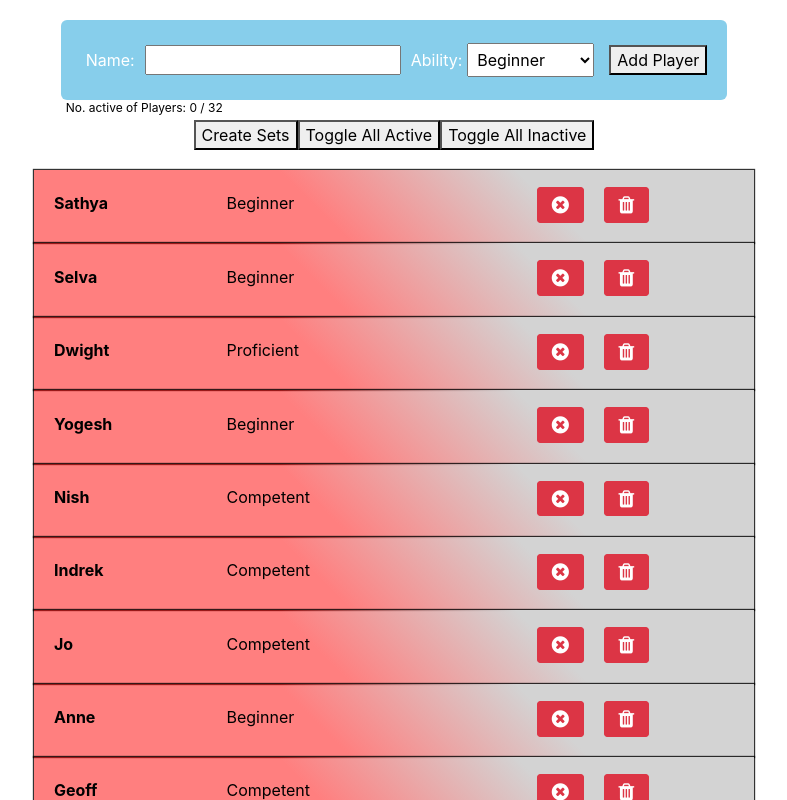
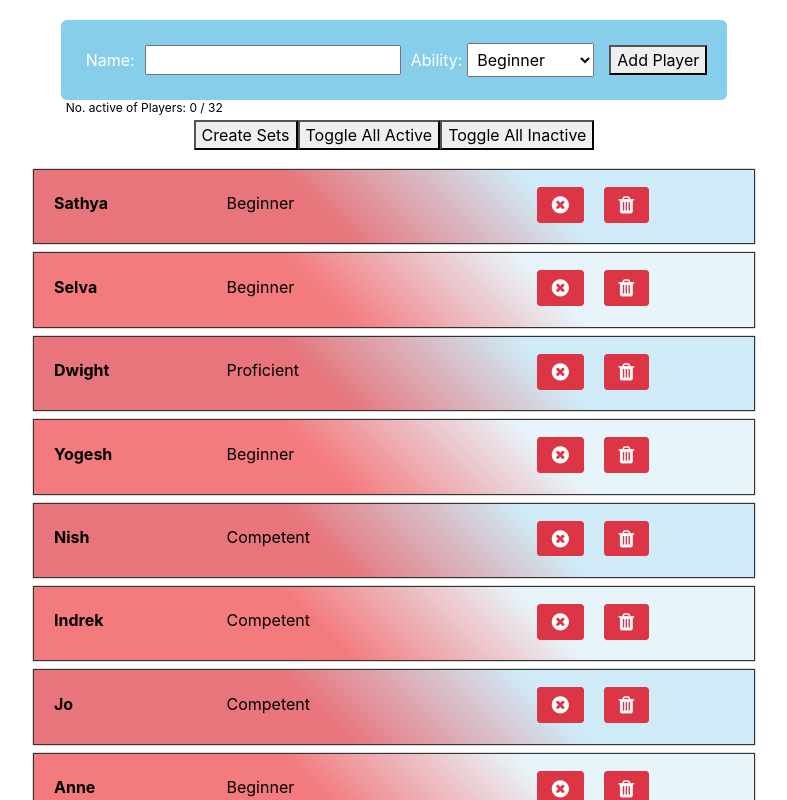
Before and after one commit to Dhrubub/tennis-matches-generator, a React (Create React App) app: page / in a window 1280 px wide. Shown: the top 800 px of the page, without its empty margins (246-1033 px from the left). Built offline with nearby package versions, Linux system fonts and the light colour scheme.

Commit message:
minor changes

```diff
--- a/src/components/Home/player-card.tsx
+++ b/src/components/Home/player-card.tsx
@@ -77,10 +77,7 @@ export default connect(null, mapDispatchToProps)(PlayerCard);
 
 const Container = styled.div`
   display: block;
-  //border-radius: 20px;
   color: black;
-  //background-color: lightgrey;
-  //border: 1px solid grey;
 
   height: fit-content;
   word-wrap: break-word;
@@ -93,29 +90,28 @@ const Container = styled.div`
 
   margin: auto;
 
-  //margin-bottom: 20px;
+  margin-bottom: 10px;
 
   box-shadow: 0px 0px 1px 1px rgba(0,0,0,0.8);
-  //border: 1px solid black;
 
   &.active {
     //background-color: green;
-    background-image: linear-gradient(45deg, rgba(0,255,0,0.5) 40%, lightgrey 70%);
+    background-image: linear-gradient(45deg, rgba(0,255,0,0.5) 40%, transparent 70%);
     //border: 2px solid green;
   }
 
   &.inactive {
     //background-color: red;
-    background-image: linear-gradient(45deg, rgba(255,0,0,0.5) 40%, lightgrey 70%);
+    background-image: linear-gradient(45deg, rgba(255,0,0,0.5) 40%, transparent 70%);
     //border: 2px solid red;
   }
 
   &.even {
-    //background-color: grey;
+    background-color: rgb(135,206,235, 0.2);
   }
 
   &.odd {
-    //background-color: lightgrey;
+    background-color: rgb(135,206,235, 0.4);
   }
 `;
 
```
